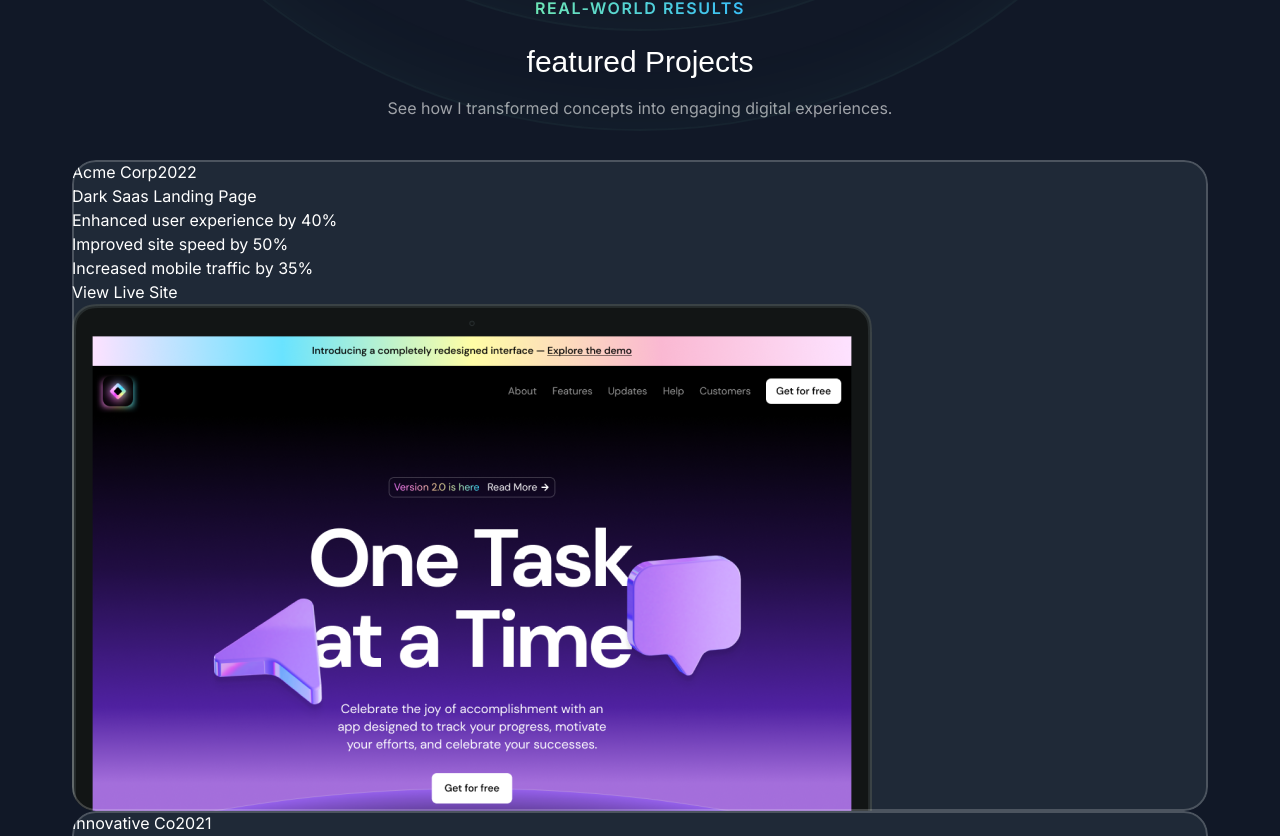
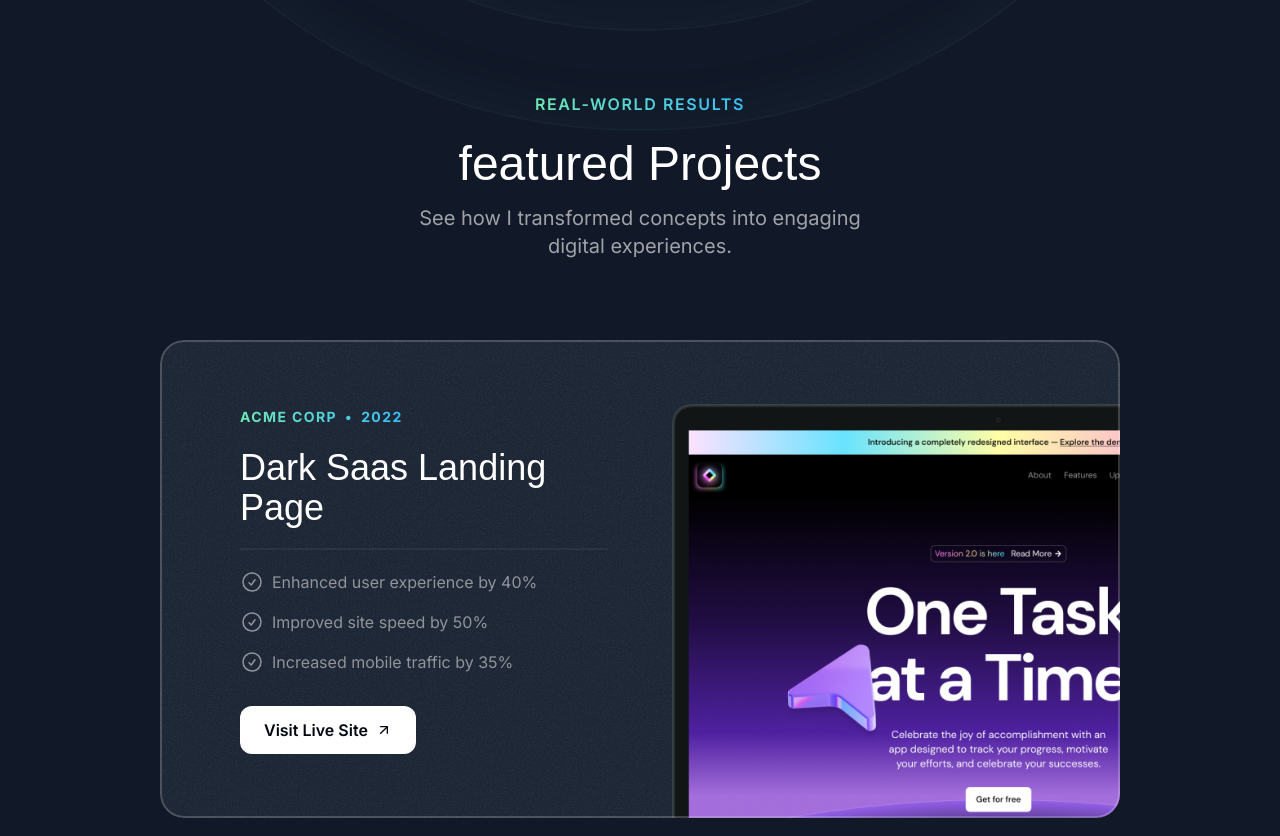
Before and after one commit to Nurzamann/NurzamanPortfolio.github.io, a Next.js app: page / in a window 1280 px wide. Shown: the part 954-1790 px from the top of the page. Built offline with nearby package versions, Linux system fonts and the light colour scheme; a web font is replaced by a local one.

Commit message:
update file projects

```diff
--- a/src/app/globals.css
+++ b/src/app/globals.css
@@ -12,3 +12,9 @@
         @apply absolute inset-0 border-2 top-1/2 left-1/2 -translate-x-1/2 -translate-y-1/2 rounded-full border-emerald-300/5 shadow-[0_0_80px_inset] shadow-emerald-300/5;
     }
 }
+
+@layer utilities {
+    .container {
+        @apply lg:max-w-5xl
+    }
+}
--- a/src/sections/Projects.tsx
+++ b/src/sections/Projects.tsx
@@ -2,6 +2,9 @@
 import lightSaasLandingPage from "@/assets/images/light-saas-landing-page.png";
 import aiStartupLandingPage from "@/assets/images/ai-startup-landing-page.png";
 import Image from "next/image";
+import CheckCircleIcon from "@/assets/icons/check-circle.svg";
+import ArrowUpRightIcon from "@/assets/icons/arrow-up-right.svg";
+import grainImage from "@/assets/images/grain.jpg";
 
 const portfolioProjects = [
   {
@@ -44,43 +47,69 @@
 
 export const ProjectsSection = () => {
   return (
-    <div>
+    <section className="pb-16 lg:py-24">
       <div className="container">
         <div className="flex justify-center">
           <p className="uppercase font-semibold tracking-widest bg-gradient-to-r from-emerald-300 to-sky-400 text-center bg-clip-text text-transparent">
             Real-world Results
           </p>
         </div>
-        <h2 className="font-serif text-3xl text-center mt-6">
+        <h2 className="font-serif text-3xl md:text-5xl text-center mt-6">
           featured Projects
         </h2>
-        <p className="text-center text-white/60 mt-4">
+        <p className="text-center md:text-lg lg:text-xl text-white/60 mt-4 max-w-md mx-auto">
           See how I transformed concepts into engaging digital experiences.
         </p>
-        <div className="flex flex-col mt-10">
+        <div className="mt-10 md:mt-20 flex flex-col gap-20">
           {portfolioProjects.map((project) => (
             <div
               key={project.title}
-              className="bg-gray-800 rounded-3xl relative z-0 overflow-hidden after:z-10 after:content-[''] after:absolute after:inset-0 after:outline-2 after:outline after:-outline-offset-2 after:rounded-3xl after:outline-white/20"
+              className="bg-gray-800 rounded-3xl relative z-0 overflow-hidden after:z-10 after:content-[''] after:absolute after:inset-0 after:outline-2 after:outline after:-outline-offset-2 after:rounded-3xl after:outline-white/20 px-8 pt-8 md:pt-12 md:px-10 lg:pt-16 lg:px-20 after:pointer-events-none"
             >
-              <div>
+              <div
+                className="absolute inset-0 -z-10 opacity-5"
+                style={{
+                  backgroundImage: `url(${grainImage.src})`,
+                }}
+              ></div>
+              <div className="lg:grid lg:grid-cols-2 lg:gap-16">
+                <div className="lg:pb-16">
+                  <div className="bg-gradient-to-r from-emerald-300 to-sky-400 inline-flex gap-2 font-bold uppercase tracking-widest text-sm text-transparent bg-clip-text">
                     <span>{project.company}</span>
+                    <span>&bull;</span>
                     <span>{project.year}</span>
                   </div>
-              <h3>{project.title}</h3>
-              <ul>
+                  <h3 className="font-serif text-2xl mt-2 md:mt-5 md:text-4xl">
+                    {project.title}
+                  </h3>
+                  <hr className="border-t-2 border-white/5 mt-4 md:mt-5" />
+                  <ul className="flex flex-col gap-4 mt-4 md:mt-5">
                     {project.results.map((result) => (
-                  <li>{result.title}</li>
+                      <li className="flex gap-2 text-sm md:text-base text-white/50">
+                        <CheckCircleIcon className="size-5 md:size-6" />
+                        <span>{result.title}</span>
+                      </li>
                     ))}
                   </ul>
                   <a href={project.link}>
-                <button>View Live Site</button>
+                    <button className="bg-white text-gray-950 h-12 w-full md:w-auto px-6 rounded-xl font-semibold inline-flex items-center justify-center gap-2 mt-8">
+                      <span>Visit Live Site</span>
+                      <ArrowUpRightIcon className="size-4" />
+                    </button>
                   </a>
-              <Image src={project.image} alt={project.title} />
+                </div>
+                <div className="relative">
+                  <Image
+                    src={project.image}
+                    alt={project.title}
+                    className="mt-8 -mb-4 md:mb-0 lg:mt-0 lg:absolute lg:h-full lg:w-auto lg:max-w-none"
+                  />
+                </div>
+              </div>
             </div>
           ))}
         </div>
       </div>
-    </div>
+    </section>
   );
 };
```
Lines whose indentation alone changed are shown as unchanged.
